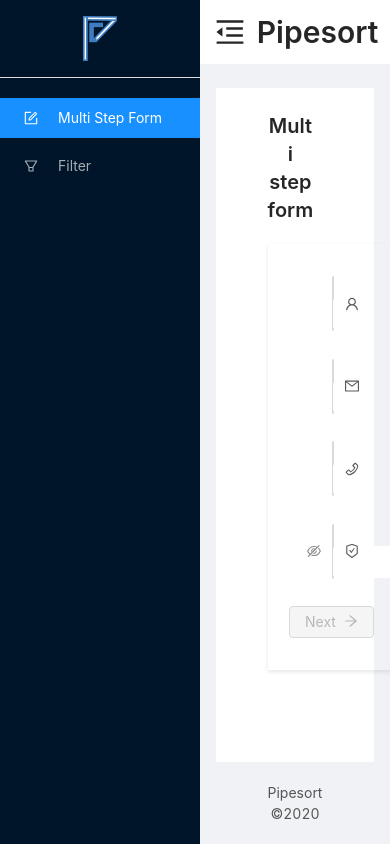
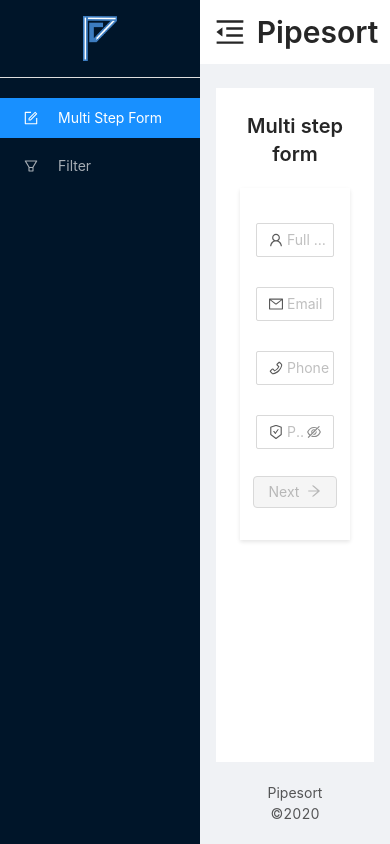
Before and after one commit to zeenat-abedin-au3/Multi-step-form-advanced-filter, a React (Create React App) app: page /form in a window 390 px wide. Built offline with nearby package versions, Linux system fonts and the light colour scheme.

Commit message:
feat: form responsiveness

```diff
--- a/src/components/MultiStepForm/MultiStepForm.jsx
+++ b/src/components/MultiStepForm/MultiStepForm.jsx
@@ -15,7 +15,12 @@ const MultiStepForm = () => {
 
   return (
     <Row>
-      <Col span={10} offset={6}>
+      <Col
+        xs={24}
+        sm={24}
+        md={{ span: 10, offset: 6 }}
+        lg={{ span: 8, offset: 7 }}
+      >
         <CustomTitle level={4} text="Multi step form" />
         <Wrapper>
           {step === 1 && <UserNameDetails />}
--- a/src/components/style/style.js
+++ b/src/components/style/style.js
@@ -21,4 +21,8 @@ export const Wrapper = styled(Row)`
   box-shadow: 0px 2px 4px rgba(0, 0, 0, 0.1);
   display: flex;
   justify-content: center;
+
+  @media (max-width: 540px) {
+    padding: 2rem 1rem;
+  }
 `;
```
